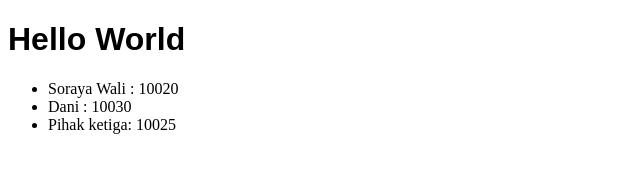
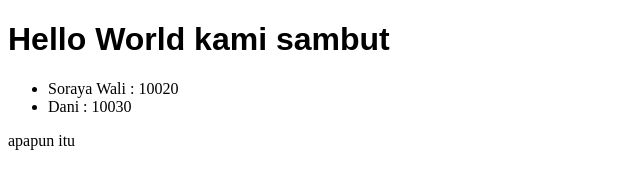
Before and after one commit to Dannyode/seomay, a plain HTML site: page index.html in a window 1280 px wide. Shown: the whole page, without its empty margins (0-640 px from the left). Drawn offline with Linux system fonts and the light colour scheme.

Commit message:
mengubah file indeks.html

```diff
--- a/index.html
+++ b/index.html
@@ -11,13 +11,12 @@
     </style>
 </head>
 <body>
-    <h1>Hello World</h1>
+    <h1>Hello World kami sambut</h1>
     <ul>
         <li>Soraya Wali : 10020</li>
         <li>Dani        : 10030</li>
-        <li>Pihak ketiga: 10025</li>
     </ul>
-
+    <p>apapun itu</p>
 
 
 <script src="script.js"></script>
```
